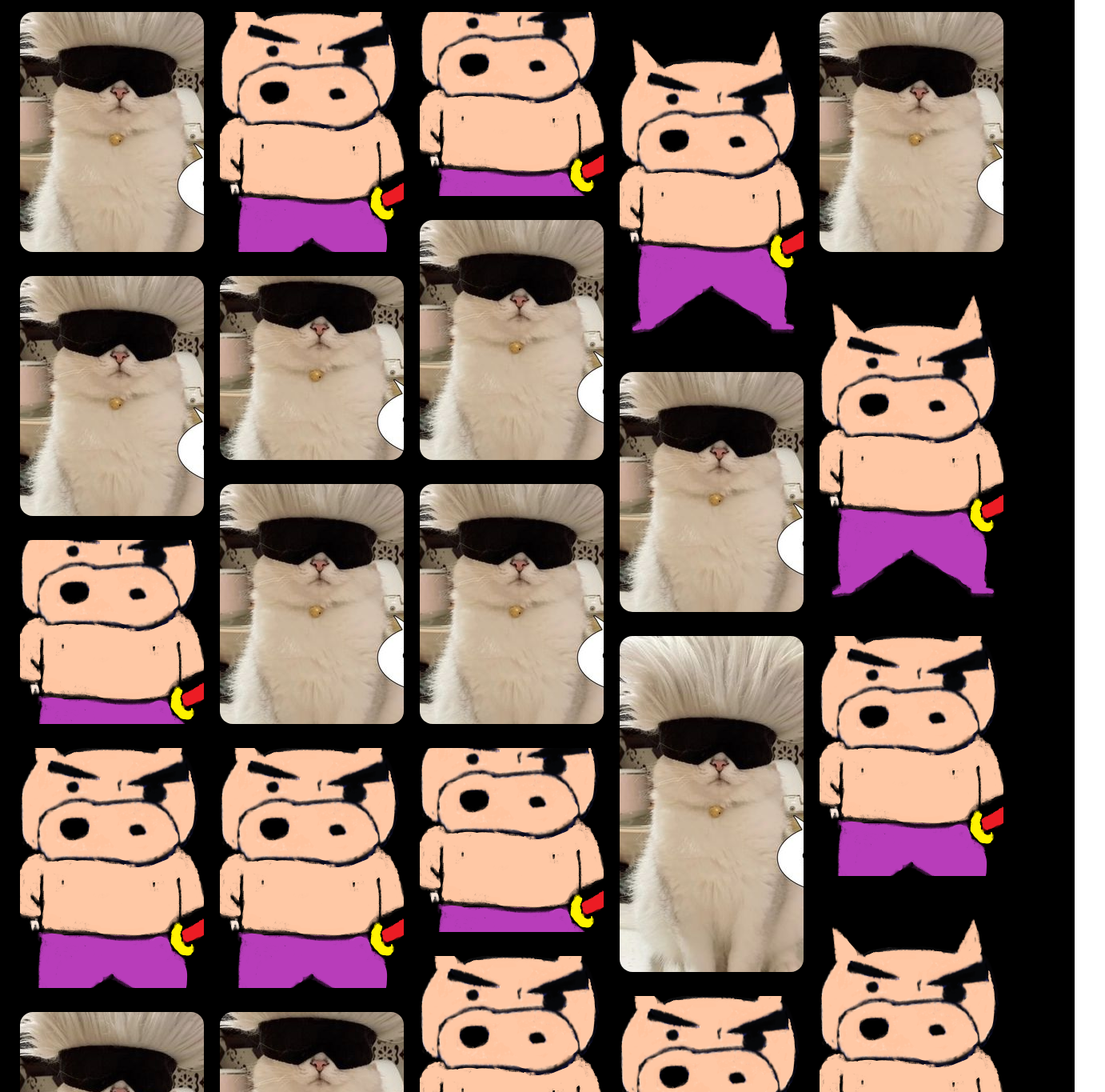
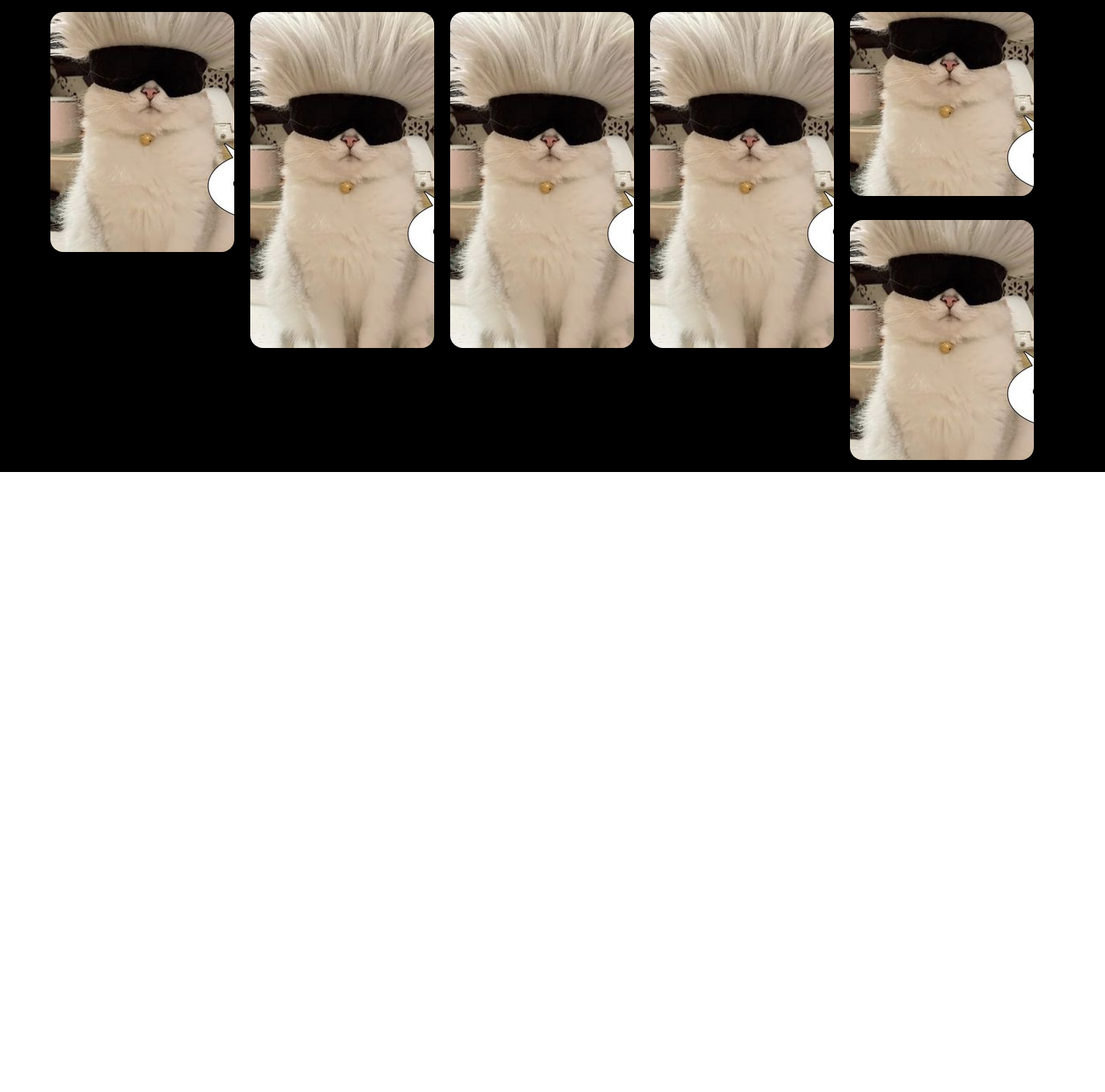
Before and after one commit to whatiiiii/kosmo-proj-final, a React (Vite) app in the folder frontend/: page /pin in a window 1280 px wide. Shown: the top 1365 px of the page at 80% size, 1382 px wide, since content can reach past the window. After the commit the page ends 800 px from the top, so only its background shows below. Built offline with nearby package versions, Linux system fonts and the light colour scheme.

Commit message:
update pin and pinlayout

```diff
--- a/frontend/src/components/Pin.tsx
+++ b/frontend/src/components/Pin.tsx
@@ -5,17 +5,22 @@ import { useEffect, useState } from "react";
 const backgroundArray = [img1, img2];
 const sizeArray = ["small", "medium", "large"];
 
-function Pin(props) {
+function Pin() {
   const [randomIndex, setRandomIndex] = useState(0);
   useEffect(() => {
     setRandomIndex(Math.floor(Math.random() * backgroundArray.length));
   }, []);
+  const [randomIndex2, setRandomIndex2] = useState(0);
+  useEffect(() => {
+    setRandomIndex2(Math.floor(Math.random() * sizeArray.length));
+  }, []);
   const backgroundImg = backgroundArray[randomIndex];
+  const size = sizeArray[randomIndex2];
   return (
     <div
       style={{
         ...styles.pin,
-        ...styles[props.size],
+        ...styles[size],
         backgroundImage: `url(${backgroundImg})`,
         backgroundPosition: "center",
       }}
@@ -23,7 +28,7 @@ function Pin(props) {
   );
 }
 
-const styles = {
+const styles: Record<string, React.CSSProperties> = {
   pin: {
     margin: "15px 10px",
     padding: 0,
--- a/frontend/src/components/Pinlayout.tsx
+++ b/frontend/src/components/Pinlayout.tsx
@@ -1,79 +1,31 @@
 import Pin from "./Pin";
-import { useEffect, useState } from "react";
-
-const sizeArray = ["small", "medium", "large"];
 
 function Pinlayout() {
-  const [randomIndex, setRandomIndex] = useState(0);
-  useEffect(() => {
-    setRandomIndex(Math.floor(Math.random() * sizeArray.length));
-  }, []);
-  const sizeArr1 = sizeArray[randomIndex];
-  const [randomIndex2, setRandomIndex2] = useState(0);
-  useEffect(() => {
-    setRandomIndex2(Math.floor(Math.random() * sizeArray.length));
-  }, []);
-  const sizeArr2 = sizeArray[randomIndex2];
-  const [randomIndex3, setRandomIndex3] = useState(0);
-  useEffect(() => {
-    setRandomIndex3(Math.floor(Math.random() * sizeArray.length));
-  }, []);
-  const sizeArr3 = sizeArray[randomIndex3];
-  const [randomIndex4, setRandomIndex4] = useState(0);
-  useEffect(() => {
-    setRandomIndex4(Math.floor(Math.random() * sizeArray.length));
-  }, []);
-  const sizeArr4 = sizeArray[randomIndex4];
-  const [randomIndex5, setRandomIndex5] = useState(0);
-  useEffect(() => {
-    setRandomIndex5(Math.floor(Math.random() * sizeArray.length));
-  }, []);
-  const sizeArr5 = sizeArray[randomIndex5];
   return (
     <div style={styles.pin_container}>
-      <Pin size={sizeArr1} />
-      <Pin size={sizeArr2} />
-      <Pin size={sizeArr3} />
-      <Pin size={sizeArr4} />
-      <Pin size={sizeArr5} />
-      <Pin size={sizeArr1} />
-      <Pin size={sizeArr2} />
-      <Pin size={sizeArr3} />
-      <Pin size={sizeArr4} />
-      <Pin size={sizeArr5} />
-      <Pin size={sizeArr1} />
-      <Pin size={sizeArr2} />
-      <Pin size={sizeArr3} />
-      <Pin size={sizeArr4} />
-      <Pin size={sizeArr5} />
-      <Pin size={sizeArr1} />
-      <Pin size={sizeArr2} />
-      <Pin size={sizeArr3} />
-      <Pin size={sizeArr4} />
-      <Pin size={sizeArr5} />
-      <Pin size={sizeArr1} />
-      <Pin size={sizeArr2} />
-      <Pin size={sizeArr3} />
-      <Pin size={sizeArr4} />
-      <Pin size={sizeArr5} />
+      <Pin />
+      <Pin />
+      <Pin />
+      <Pin />
+      <Pin />
+      <Pin />
     </div>
   );
 }
 
-const styles = {
+const styles: Record<string, React.CSSProperties> = {
   pin_container: {
     margin: 0,
-    paading: 0,
+    padding: 0,
     width: "110vw",
     backgroundColor: "black",
     position: "absolute",
-    left: "50%",
+    left: "53%",
     transform: "translateX(-50%)",
     display: "grid",
     gridTemplateColumns: "repeat(auto-fill, 250px)",
     gridAutoRows: "10px",
     justifyContent: "center",
-    size: sizeArray,
   },
 };
 
```
